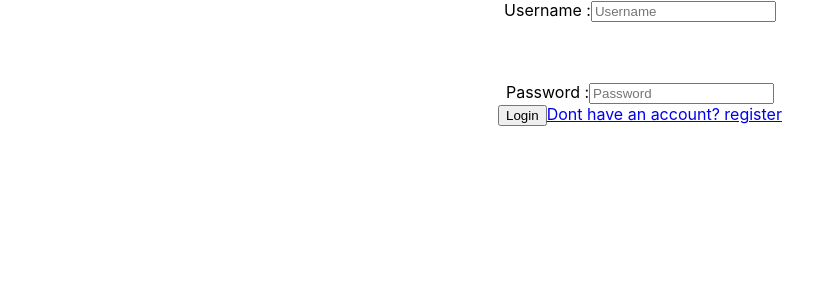
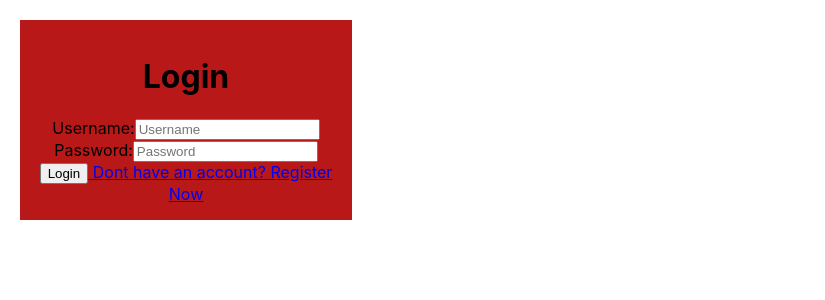
Before and after one commit to naren-c/wt_project, a React (Create React App) app: page /login in a window 1280 px wide. Shown: the top 300 px of the page, without its empty margins (0-825 px from the left). Built offline with nearby package versions, Linux system fonts and the light colour scheme.

Commit message:
modified

```diff
--- a/src/login.css
+++ b/src/login.css
@@ -5,3 +5,23 @@
     flex-direction: column;
     grid-gap : 20px;
 }
+.container{
+    position: absolute;
+    right: 10;
+    margin: 20px;
+    max-width: 300px;
+    padding: 16px;
+    background-color: rgb(185, 24, 24);
+}
+.bg-img{
+    background-image: ".\test.jpg";
+
+  /* Control the height of the image */
+  min-height: 380px;
+
+  /* Center and scale the image nicely */
+  background-position: center;
+  background-repeat: no-repeat;
+  background-size: cover;
+  position: relative;
+}
--- a/src/login.js
+++ b/src/login.js
@@ -3,7 +3,7 @@ import "./login.css";
 import back from "./assets/test.jpg";
 import { Link } from "react-router-dom";
 import axios from "axios";
-
+import "./login.css";
 export default class Login extends React.Component {
   constructor(props) {
     super(props);
@@ -17,11 +17,12 @@ export default class Login extends React.Component {
 
   render() {
     return (
-      <div class="back">
-        <form>
-          <div class="flexcenter">
-            <div>
-              Username :
+      <div class="bg-img">
+        <form class="container">
+          <h1>Login</h1>
+          {/* <div class="flexcenter"> */}
+            {/* <div> */}
+              Username:
               <input
                 type="text"
                 placeholder="Username"
@@ -31,10 +32,9 @@ export default class Login extends React.Component {
                   console.log(this.state.username);
                 }}
               />
-            </div>
-            <br />
-            <div>
-              Password :
+            {/* </div> */}
+            {/* <div> */}
+              Password:
               <input
                 type="password"
                 placeholder="Password"
@@ -44,9 +44,9 @@ export default class Login extends React.Component {
                   console.log(this.state.password);
                 }}
               />
-            </div>
-          </div>
-        </form>
+            {/* </div> */}
+          {/* </div> */}
+
         <button
           onClick={() => {
             axios
@@ -68,9 +68,11 @@ export default class Login extends React.Component {
               });
           }}
         >
-          Login
+        Login
         </button>
-        <a href="/register">Dont have an account? register</a>
+        <a href="/register">  Dont have an account? Register Now</a>
+        </form>
+
       </div>
     );
   }
```
